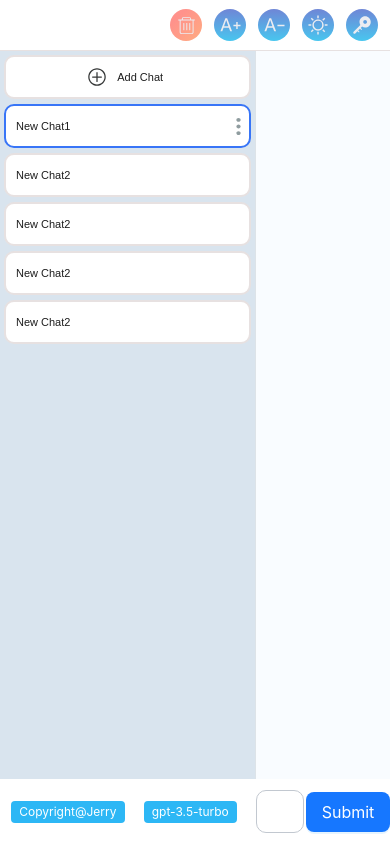
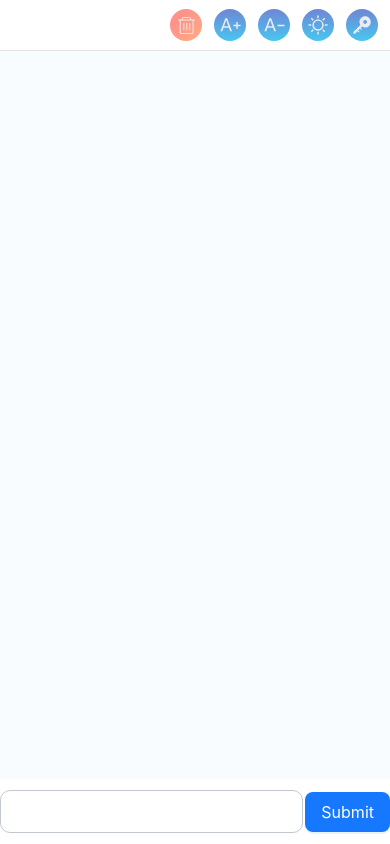
Before and after one commit to jerry0chou/chat-gpt-web, a React (Create React App) app: page / in a window 390 px wide. Built offline with nearby package versions, Linux system fonts and the light colour scheme.

Commit message:
add useWindowSize.ts to adapt small devices

```diff
--- a/src/components/InputArea/InputArea.tsx
+++ b/src/components/InputArea/InputArea.tsx
@@ -2,6 +2,8 @@ import React, {useRef, useState} from "react";
 import {Button} from "antd";
 import useAllStates from "../../hooks/useAllStates";
 import {InputContainer, Input, PositionInputArea} from "./css";
+import useWindowSize from "../../hooks/useWindowSize";
+import {SmallDeviceWidth} from "../../util/constanst";
 
 export interface InputAreaProps {
     onSubmit: (value: string) => void
@@ -11,6 +13,7 @@ export default function InputArea(p: InputAreaProps) {
     const {loading, questionList, theme} = useAllStates()
     const [inputValue, setInputValue] = useState('')
     const currentIndex = useRef(questionList.length - 1)
+    const {width} = useWindowSize();
     const onInputChange = (e: any) => {
         setInputValue(e?.target?.value || '')
     }
@@ -29,7 +32,7 @@ export default function InputArea(p: InputAreaProps) {
         currentIndex.current = index
     }
     return (
-        <PositionInputArea>
+        <PositionInputArea isSmallDevice={width< SmallDeviceWidth}>
             <InputContainer theme={theme}>
                 <Input theme={theme} value={inputValue} onKeyUp={onKeyUp} onChange={onInputChange}/>
                 <Button type="primary" size="large" loading={loading} onClick={() => {
--- a/src/components/InputArea/css.tsx
+++ b/src/components/InputArea/css.tsx
@@ -2,16 +2,16 @@ import React from "react";
 import styled from "styled-components";
 import {Theme} from "../../store/reducer/header";
 
-export const InputContainer = styled.div<{theme: Theme}>`
+export const InputContainer = styled.div<{ theme: Theme }>`
   display: flex;
   width: 100%;
   height: 65px;
   align-items: center;
   justify-content: center;
   gap: 2px;
-  background: ${p=> p.theme === Theme.day? '#ffffff': '#181622'};
+  background: ${p => p.theme === Theme.day ? '#ffffff' : '#181622'};
 `
-export const Input = styled.input<{theme: Theme}>`
+export const Input = styled.input<{ theme: Theme }>`
   width: 80%;
   height: 62%;
   border: 1px solid ${p => p.theme === Theme.day ? '#c2c8d0' : '#10417a'};
@@ -20,15 +20,13 @@ export const Input = styled.input<{theme: Theme}>`
   color: ${p => p.theme === Theme.day ? '#62646e' : '#ffffff'};;
   outline: none;
   font-size: 20px;
-  padding: 0 10px;
 
   &:focus {
     border: 1px solid #3875f6;
   }
 `
-
-export const PositionInputArea = styled.div`
-  width: calc(100vw - 256px);
+export const PositionInputArea = styled.div<{ isSmallDevice: boolean }>`
+  width: ${p => p.isSmallDevice ? '100vw' : 'calc(100vw - 256px)'};
   position: fixed;
   bottom: 0;
 `
--- /dev/null
+++ b/src/hooks/useWindowSize.ts
@@ -0,0 +1,22 @@
+import { useState, useEffect } from 'react';
+
+export default function useWindowSize() {
+    const [size, setSize] = useState({
+        width: window.innerWidth,
+        height: window.innerHeight,
+    });
+
+    useEffect(() => {
+        function handleResize() {
+            setSize({
+                width: window.innerWidth,
+                height: window.innerHeight,
+            });
+        }
+
+        window.addEventListener('resize', handleResize);
+        return () => window.removeEventListener('resize', handleResize);
+    }, []);
+
+    return size;
+}
--- a/src/util/constanst.ts
+++ b/src/util/constanst.ts
@@ -6,3 +6,4 @@ export const menuList = 'menuList'
 export const currentTabKey = 'currentTabKey'
 export const chatList = 'chatList'
 export const apiModelName = "gpt-3.5-turbo"
+export const SmallDeviceWidth = 768
--- a/src/views/App.tsx
+++ b/src/views/App.tsx
@@ -1,17 +1,20 @@
-import React from 'react';
+import React, {useEffect} from 'react';
 import SideMenu from "./SideMenu";
 import MainContent from "./MainContent";
 import {AppContainer, SideMainContainer} from "./css";
 
 import useAllStates from "../hooks/useAllStates";
+import useWindowSize from "../hooks/useWindowSize";
 import Header from "../components/Header/Header";
+import {SmallDeviceWidth} from "../util/constanst";
 
 function App() {
     const {theme} = useAllStates()
+    const {width} = useWindowSize();
     return (<AppContainer theme={theme}>
             <Header/>
             <SideMainContainer>
-                <SideMenu/>
+                {width > SmallDeviceWidth ? <SideMenu/> : <div/>}
                 <MainContent/>
             </SideMainContainer>
         </AppContainer>
--- a/src/views/MainContent.tsx
+++ b/src/views/MainContent.tsx
@@ -8,12 +8,15 @@ import {useAppDispatch} from "../hooks/storeHooks";
 import {setChatList} from "../store/reducer/chat";
 import {init} from "../store/reducer/menu";
 import {MainContainer} from "./css";
+import useWindowSize from "../hooks/useWindowSize";
+import {SmallDeviceWidth} from "../util/constanst";
 
 export default function MainContent() {
     const dispatch = useAppDispatch();
     const [refreshCount, setRefreshCount] = useState(0)
     const [messageApi, contextHolder] = message.useMessage();
     useRequest(refreshCount, messageApi)
+    const {width} = useWindowSize();
     const {chatList, isInit, theme, loading, currentStreamChat} = useAllStates()
     const scrollRef = useRef(null)
 
@@ -36,14 +39,14 @@ export default function MainContent() {
         if (loading) {
             const lastChat = chatList[chatList.length - 1]
             if (lastChat.role === 'system') {
-                const leftChatList = chatList.slice(0, - 1)
+                const leftChatList = chatList.slice(0, -1)
                 dispatch(setChatList(leftChatList.concat(currentStreamChat)))
             } else {
                 let chat: Chat = {
                     role: 'system',
                     content: ['Loading...']
                 }
-                if(currentStreamChat.content.length > 0){
+                if (currentStreamChat.content.length > 0) {
                     chat = currentStreamChat
                 }
                 dispatch(setChatList(chatList.concat(chat)))
@@ -64,7 +67,7 @@ export default function MainContent() {
         dispatch(setChatList(newChatList))
         setRefreshCount(prevState => prevState + 1)
     }
-    return (<MainContainer theme={theme}>
+    return (<MainContainer theme={theme} isSmallDevice={width < SmallDeviceWidth}>
         {contextHolder}
         <ChatList/>
         <InputArea onSubmit={onSubmit}/>
--- a/src/views/css.tsx
+++ b/src/views/css.tsx
@@ -3,9 +3,9 @@ import styled, {css} from "styled-components";
 import {Theme} from "../store/reducer/header";
 import {nightTheme, dayTheme} from "../common/css";
 
-export const MainContainer = styled.div<{ theme: Theme }>`
+export const MainContainer = styled.div<{ theme: Theme, isSmallDevice: boolean }>`
   height: calc(100vh - 50px);
-  width: calc(100vw - 256px);
+  width: ${p=> p.isSmallDevice? '100vw': 'calc(100vw - 256px)'};
   /* hide scrollbar but allow scrolling */
   -ms-overflow-style: none; /* for Internet Explorer, Edge */
   scrollbar-width: none; /* for Firefox */
```
